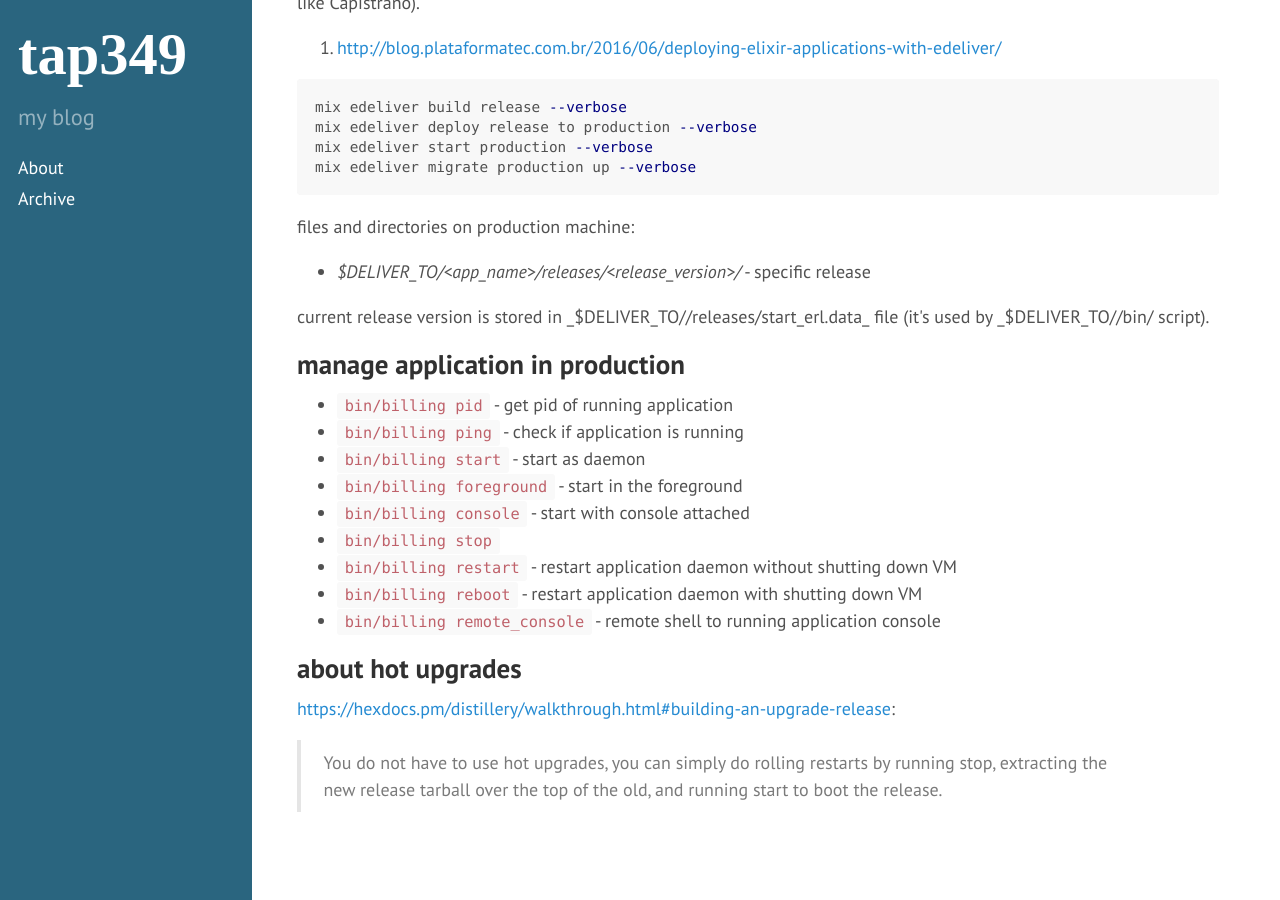
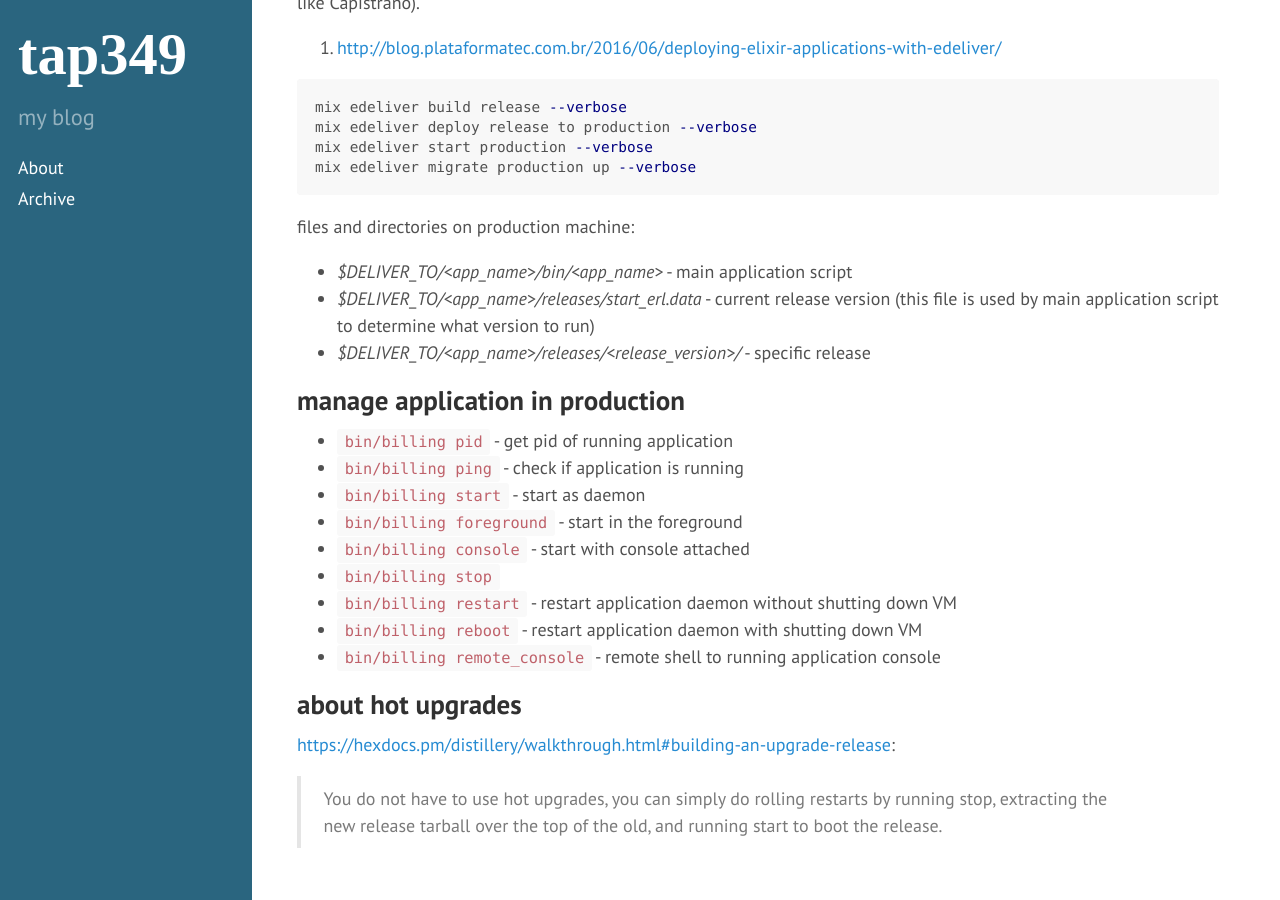
Before and after one commit to tap349/tap349.github.io, a Jekyll site: the page built from _posts/2017-08-02-elixir-deployment.md, in a window 1280 px wide and 900 px high, scrolled down 6644 px. Built offline with Jekyll 4.4.1, drawn with Linux system fonts in a browser that asks for light colours.

Commit message:
update 2017-08-07_10:26:49

```diff
--- a/_posts/2017-08-02-elixir-deployment.md
+++ b/_posts/2017-08-02-elixir-deployment.md
@@ -303,10 +303,10 @@ mix edeliver migrate production up --verbose
 
 files and directories on production machine:
 
+- _$DELIVER_TO/\<app\_name\>/bin/\<app\_name\>_ - main application script
+- _$DELIVER_TO/\<app\_name\>/releases/start_erl.data_ - current release version
+  (this file is used by main application script to determine what version to run)
 - _$DELIVER_TO/\<app\_name\>/releases/\<release\_version\>/_ - specific release
-
-current release version is stored in _$DELIVER_TO/<app_name>/releases/start_erl.data_ file
-(it's used by _$DELIVER_TO/<app_name>/bin/<app_name> script).
 
 ## manage application in production
 
```
